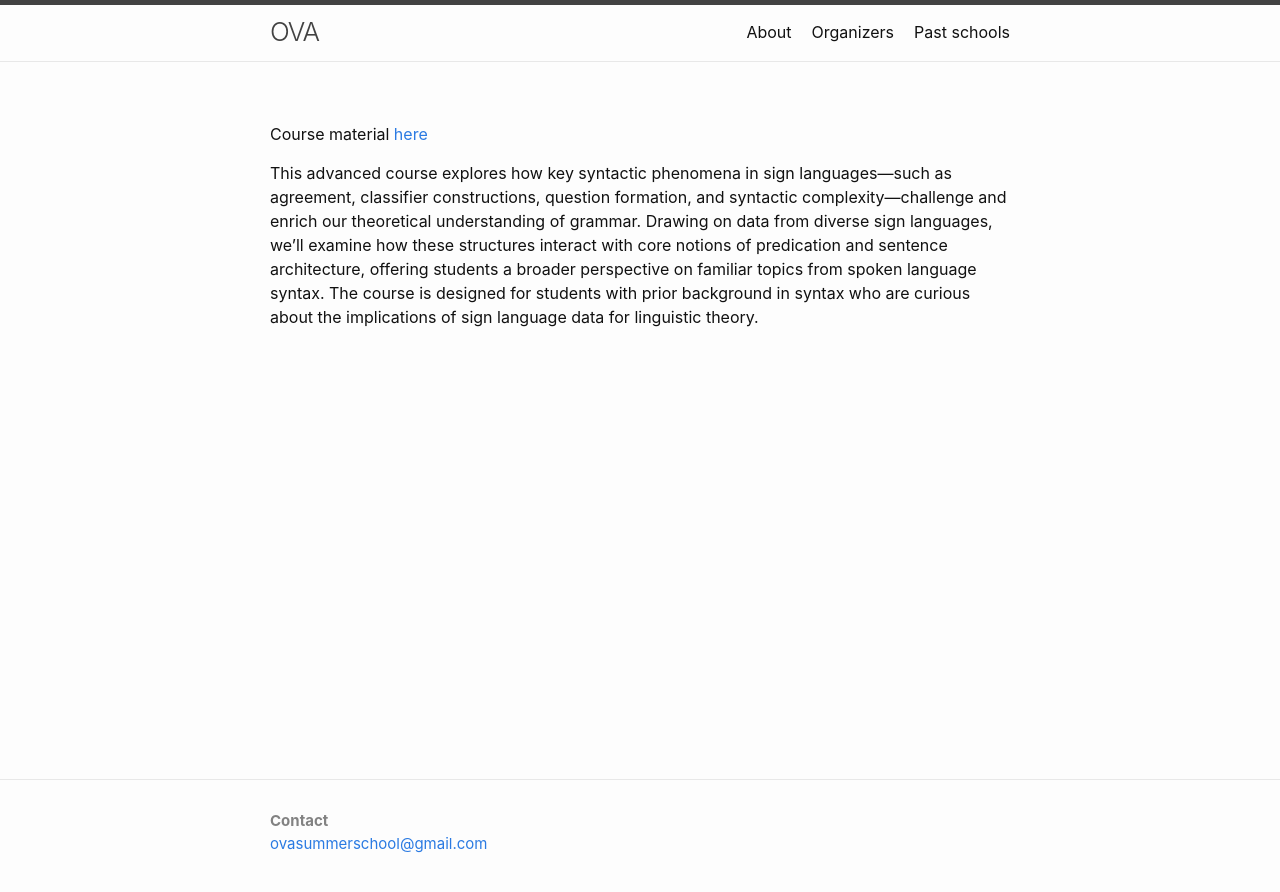
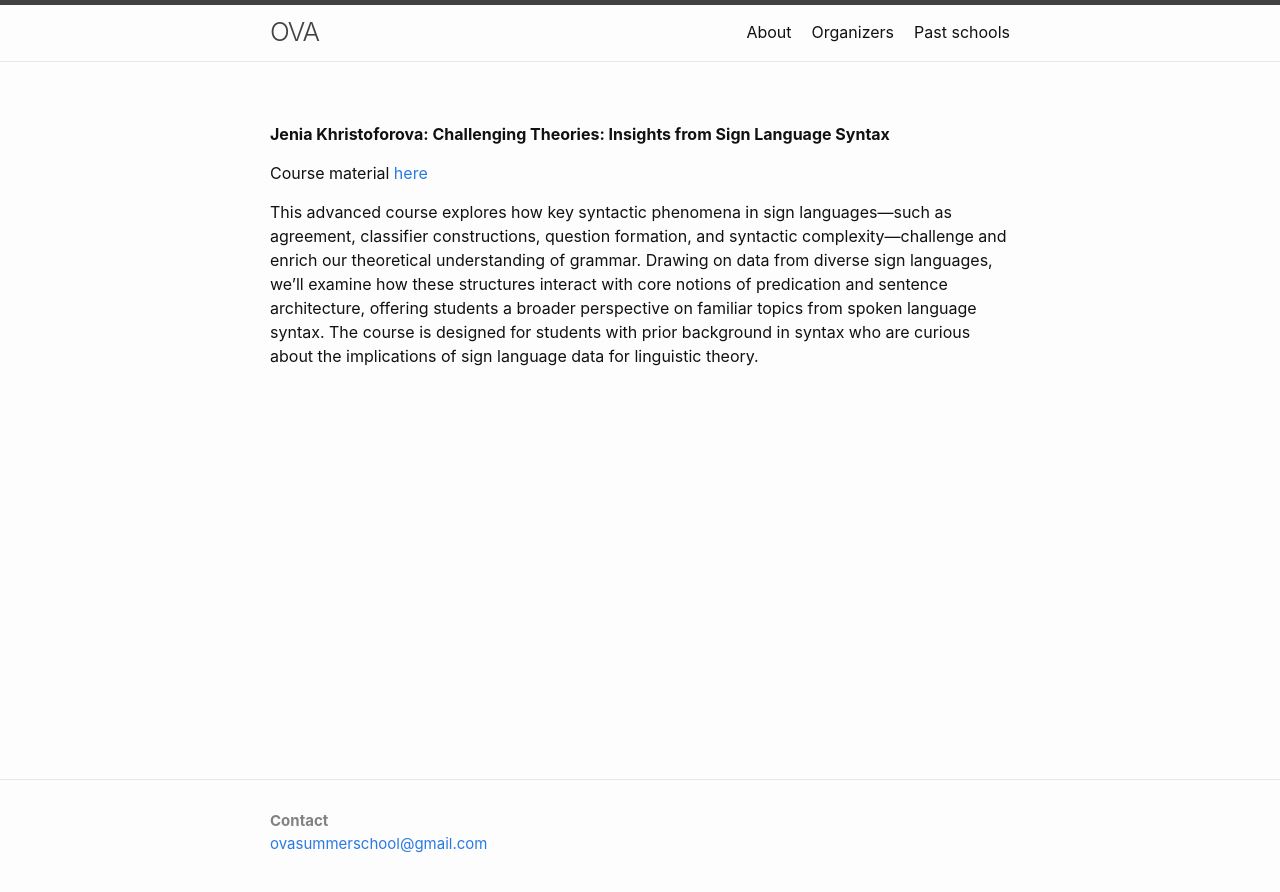
Before and after one commit to ovaschool/ovaschool.github.io, a Jekyll site: the page built from staticpages/oldprograms/zagreb2025-cs/khristoforova-signlanguagesyntax.md, in a window 1280 px wide. Shown: the top 892 px of the page. Built offline with Jekyll 4.4.1, drawn with Linux system fonts in a browser that asks for light colours; our own code applies the rules of GitHub Pages for plain Markdown files.

Commit message:
Update khristoforova-signlanguagesyntax.md

```diff
--- a/staticpages/oldprograms/zagreb2025-cs/khristoforova-signlanguagesyntax.md
+++ b/staticpages/oldprograms/zagreb2025-cs/khristoforova-signlanguagesyntax.md
@@ -4,6 +4,7 @@ permalink: /khristoforovasignlanguage/
 layout: page
 exclude: true
 ---
+**Jenia Khristoforova: Challenging Theories: Insights from Sign Language Syntax**<br/>
 
 Course material [here](https://drive.google.com/drive/folders/1FTXaPsUcLLOm50ynZk8MXB-GvbITleKe)<br/>
 
```
